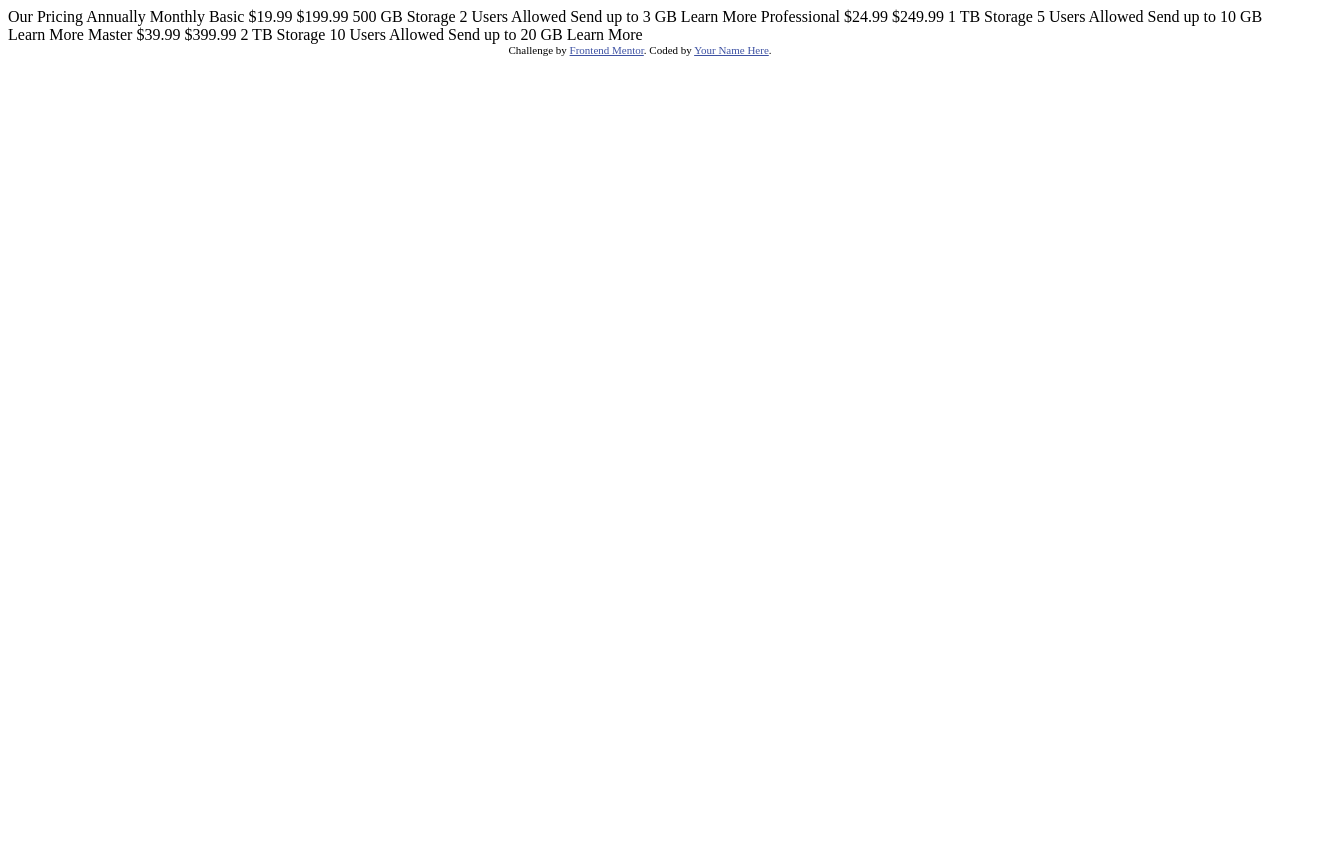
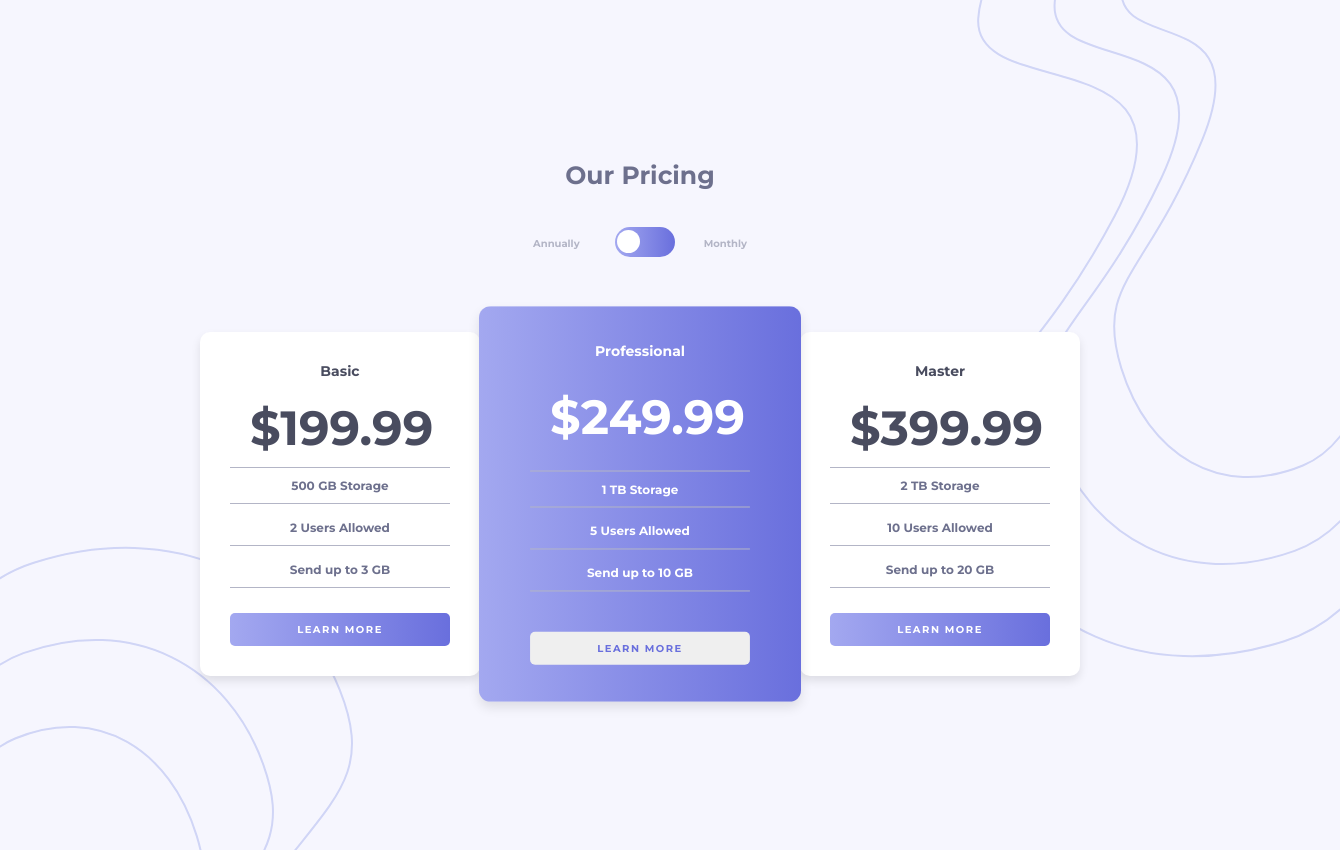
Before and after one commit to hernanver/pricing-component, a plain HTML site: page index.html in a window 1280 px wide. Shown: the whole page, 1340 px wide, since content can reach past the window. Before the commit the page ends 800 px from the top, so only its background shows below. Drawn offline with Linux system fonts and the light colour scheme.

Commit message:
Creacion Pricing Component

```diff
--- a/index.html
+++ b/index.html
@@ -2,51 +2,142 @@
 <html lang="en">
 <head>
   <meta charset="UTF-8">
-  <meta name="viewport" content="width=device-width, initial-scale=1.0"> <!-- displays site properly based on user's device -->
+  <meta name="viewport" content="width=device-width, initial-scale=1.0">
+  <title>Hernan Verzini | [Pricing Component]</title>
+  <link rel="icon" type="image/png" sizes="32x32" href="./images/favicon-32x32.png">
+  <link rel="stylesheet" href="style.css">
+<script src="scripts.js" defer></script>
 
-  <link rel="icon" type="image/png" sizes="32x32" href="./images/favicon-32x32.png">
 
-  <title>Frontend Mentor | [Challenge Name Here]</title>
-
-  <!-- Feel free to remove these styles or customise in your own stylesheet 👍 -->
-  <style>
-    .attribution { font-size: 11px; text-align: center; }
-    .attribution a { color: hsl(228, 45%, 44%); }
-  </style>
 </head>
 <body>
 
+  <div class="background">
+
+<!--Title-->
+    <div class="title">
+
+      <div>
+        <h2>
          Our Pricing
+        </h2>
+      </div>
+
+      <div class="toggle-container">
+        <span>
           Annually
+        </span>
+        <span>
+          <input type="checkbox" name="toogle" id="toogle" unchecked />
+
+          <label for="toogle"><div class="ball"></div></label>
+        </span>
+
+        <span>
           Monthly
+        </span>
+      </div>
+    </div>
 
-  Basic
-  &dollar;19.99
-  &dollar;199.99
+
+
+<!-- Containers -->
+<div id="flexy"class="containers">
+
+<div class="container-1">
+
+  <h4>Basic</h4>
+  <h1 class="price">
+    <span class="monthly"> &dollar;19.99
+  </span>
+  <span class="annually"> &dollar;199.99
+  </span>
+</h1>
+
+<div class="datos">
+  <h4>
   500 GB Storage
+  </h4>
+  <h4>
   2 Users Allowed
+  </h4>
+  <h4>
   Send up to 3 GB
+  </h4>
+</div>
+  <button>
     Learn More
+  </button>
 
-  Professional
-  &dollar;24.99
-  &dollar;249.99
+</div>
+
+<div class="container-1 container-2">
+
+  <h4>Professional
+  </h4>
+  <h1 class="price">  <span class="monthly"> &dollar;24.99
+  </span>
+  <span class="annually"> &dollar;249.99
+  </span>
+  </h1>
+
+  <div class="datos-2">
+  <h4>
     1 TB Storage
+  </h4>
+  <h4>
     5 Users Allowed
+  </h4>
+  <h4>
     Send up to 10 GB
+  </h4>
+</div>
+  <button>
     Learn More
+  </button>
 
-  Master
-  &dollar;39.99
-  &dollar;399.99
+</div>
+
+<div class="container-1 ">
+
+  <h4>Master</h4>
+  <h1 class="price">  <span class="monthly"> &dollar;39.99
+  </span>
+  <span class="annually"> &dollar;399.99
+  </span>
+   </h1>
+
+   <div class="datos">
+  <h4>
     2 TB Storage
+  </h4>
+  <h4>
   10 Users Allowed
+  </h4>
+  <h4>
   Send up to 20 GB
+  </h4>
+</div>
+  <button>
     Learn More
+  </button>
 
-  <div class="attribution">
+</div>
+
+</div>
+
+
+
+</div>
+
+
+
+
+
+<!--<div class="attribution">
   Challenge by <a href="https://www.frontendmentor.io?ref=challenge" target="_blank">Frontend Mentor</a>.
-    Coded by <a href="#">Your Name Here</a>.
-  </div>
+  Coded by <a href="#">Hernan Verzini</a>.
+</div> {% endcomment %}-->
 </body>
+
 </html>
--- /dev/null
+++ b/scripts.js
@@ -0,0 +1,6 @@
+const toglle= document.getElementById('toogle');
+const flexy = document.getElementById('flexy');
+
+toogle.addEventListener('change', (e) => {
+    flexy.classList.toggle('show-monthly');
+});
--- /dev/null
+++ b/style.css
@@ -0,0 +1,307 @@
+@import url('https://fonts.googleapis.com/css2?family=Montserrat:wght@400;700&display=swap');
+
+.attribution { font-size: 11px; text-align: center; }
+.attribution a { color: hsl(228, 45%, 44%); }
+
+/* <!-- Fonts --> */
+
+/* <!-- Colors --> */
+
+:root{
+    --gradiente: hsl(236, 72%, 79%) to hsl(237, 63%, 64%);
+    --very-light-gb:hsl(240, 78%, 98%);
+    --light-gb:hsl(234, 14%, 74%);
+    --gb:hsl(233, 13%, 49%);
+    --dark-gb:hsl(232, 13%, 33%);
+}
+
+* {
+    box-sizing: border-box;
+}
+
+body{
+    padding:0;
+    margin:0;
+    display:flex;
+    align-items: center;
+    background-color: var(--very-light-gb);
+    font-family: 'Montserrat', sans-serif;
+    text-align: center;
+    justify-content: center;
+    min-height: 100vh;
+}
+body::before{
+    content: '';
+    background-image: url('./images/bg-top.svg');
+    background-repeat: no-repeat;
+    background-position: top right;
+    position: absolute;
+    transform: translateX(60px);
+    top:0;
+    right: 0;
+    height: 100%;
+    width: 100%;
+    z-index:-1;
+}
+body::after{
+    content: '';
+    background-image: url('./images/bg-bottom.svg');
+    background-repeat: no-repeat;
+    background-position: bottom left;
+    position: absolute;
+    transform: translateX(50px);
+    transform: translateY(50px);
+    top:0;
+    right: 0;
+    height: 100%;
+    width: 100%;
+    z-index:-1;
+}
+body h1{
+    font-size:3em;
+    font-family: 'Montserrat', sans-serif;
+
+    margin:0;
+}
+
+body h2{
+    font-size:25px;
+    font-family: 'Montserrat';
+    color: var(--gb);
+}
+
+body h4{
+    font-family: 'Montserrat', sans-serif;
+    font-size:14px;
+
+}
+
+
+
+.title{
+    display:flex;
+    flex-direction: column;
+    align-items: center;
+    justify-content: center;
+    padding:1rem;
+    margin-bottom:40px;
+
+}
+
+.title div h1{
+    font-size:20px;
+    font-family: 'Montserrat', sans-serif;
+    font-weight:bolder;
+}
+
+.title div span{
+    padding:1rem;
+    color: var(--light-gb);
+    font-size:10px;
+    font-family: 'Montserrat', sans-serif;
+    font-weight:bold;
+
+
+}
+
+
+/* <!--Containers--> */
+.datos{
+    border-top: 1px solid var(--light-gb);
+    padding-top:10px;
+
+}
+.datos h4{
+    border-bottom: 1px solid var(--light-gb);
+    padding-bottom: 10px;
+    margin-top:10px;
+    text-align: center;
+    font-size: 12px;
+    color:var(--gb);
+}
+
+.datos-2{
+    border-top: 1px solid var(--light-gb);
+    padding-top:10px;
+}
+
+.datos-2 h4{
+    border-bottom: 1px solid var(--light-gb);
+    padding-bottom: 10px;
+    margin-top:10px;
+
+    text-align: center;
+    font-size: 12px;
+    color:white;
+}
+.containers{
+    display:flex;
+    flex-direction: row;
+    width: 100%;
+    align-items: center;
+    justify-content: center;
+
+}
+
+.container-1{
+    border-radius: 10px;
+    background-color: white;
+    padding:30px;
+    box-shadow: 0 5px 10px rgba(0,0,0,0.1);
+    margin:0 10px ;
+    color: var(--dark-gb);
+}
+
+.container-1 button {
+    background-image:linear-gradient(to right, hsl(236, 72%, 79%) , hsl(237, 63%, 64%));
+    color:white;
+    text-transform: uppercase;
+    letter-spacing: 1.5px;
+    padding:10px;
+    width:100%;
+    margin-top:10px;
+    font-family: 'Montserrat', sans-serif;
+    border-radius: 5px;
+    border:none;
+    font-weight: bold;
+    font-size:10px;
+
+}
+
+.container-1 h4{
+    margin-top:0;
+}
+
+
+.container-1.container-2{
+    background-image:linear-gradient(to right, hsl(236, 72%, 79%) , hsl(237, 63%, 64%));
+    color:white;
+    transform:scale(1.15);
+}
+.container-1.container-2 > * {
+    transform:scale(0.869)
+}
+.container-2 button {
+    background-image:none;
+    color:hsl(237, 63%, 64%);
+    text-transform: uppercase;
+    letter-spacing: 1.5px;
+    padding:10px;
+    width:100%;
+    margin-top:10px;
+    font-family: 'Montserrat', sans-serif;
+    font-weight: bold;
+    border-radius: 5px;
+    border:none;
+
+}
+
+.price{
+    font-family: 'Montserrat', sans-serif;
+    margin: 0px 20px 10px 20px;
+    font-weight: bold;
+    width: 180px;
+
+}
+
+.container-1 .monthly{
+
+    display:none;
+}
+
+.show-monthly .container-1 .monthly{
+    display:block;
+}
+
+.show-monthly .container-1 .annually{
+    display:none;
+}
+
+/* Pill Toggle */
+
+.toggle-container{
+    display:flex;
+    align-items: center;
+
+
+}
+.toggle-container label{
+    background-image:linear-gradient(to right, hsl(236, 72%, 79%) , hsl(237, 63%, 64%));
+    display: inline-block;
+    border-radius: 50px;
+    height: 30px;
+    width: 60px;
+    left:3px;
+    cursor: pointer;
+    position:relative;
+
+}
+
+.toggle-container input{
+    position:absolute;
+    left: -99px;
+}
+
+.toggle-container label .ball{
+    position:absolute;
+    background-color: white;
+    border-radius: 50%;
+
+    left:2.5px;
+    top:2.5px;
+    width: 23px;
+    height: 23px;
+    transition: transform 0.4s ease;
+}
+
+.toggle-container input:checked + label .ball{
+transform: translateX(34px);
+}
+
+@media screen and (max-width:375px) {
+
+    .containers{
+        display:flex;
+        flex-direction: column;
+        width: 100%;
+        align-items: center;
+        justify-content: center;
+        gap:30px;
+
+    }
+    .container-1.container-2{
+        background-image:linear-gradient(to right, hsl(236, 72%, 79%) , hsl(237, 63%, 64%));
+        color:white;
+        transform:scale(1);
+    }
+
+    body::before{
+        content: '';
+        background-image: url('./images/bg-top.svg');
+        background-repeat: no-repeat;
+        background-position: top right;
+        position: absolute;
+        transform: translateX(60px);
+        top:0;
+        right: -180px;
+        height: 100%;
+        width: 100%;
+        z-index:-1;
+
+    }
+    body::after{
+        content: '';
+        background-image: url('./images/bg-bottom.svg');
+        background-repeat: no-repeat;
+        background-position: bottom left;
+        position: absolute;
+        transform: translateX(50px);
+        transform: translateY(50px);
+        top:0;
+        right: 0;
+        height: 100%;
+        width: 100%;
+        z-index:-1;
+        display: none;
+    }
+}
```
Lines whose indentation alone changed are shown as unchanged.
